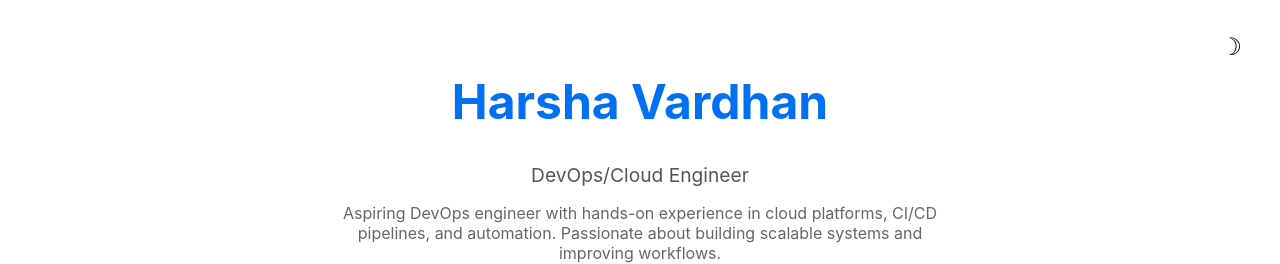
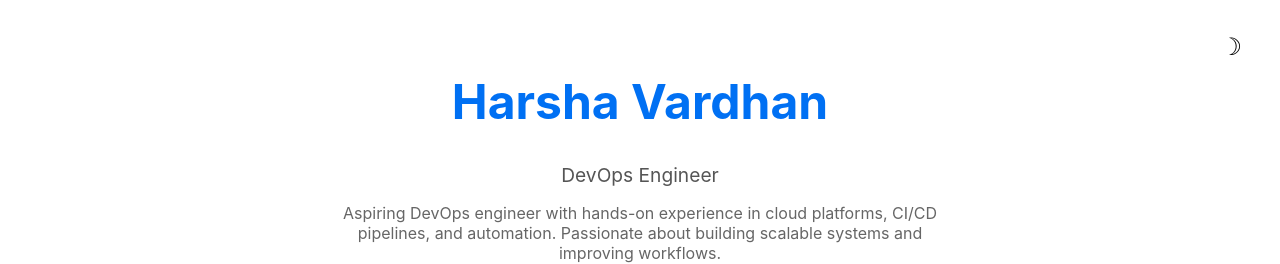
Before and after one commit to Harshavardhanchary/Devops-Assignment, a Next.js app: page / in a window 1280 px wide. Shown: the top 264 px of the page. Built offline with nearby package versions, Linux system fonts and the light colour scheme.

Commit message:
Update job title from 'Cloud Engineer' to 'Engineer'

```diff
--- a/pages/index.js
+++ b/pages/index.js
@@ -55,7 +55,7 @@ export default function Home() {
       <main className={styles.container}>
         <header className={styles.header}>
           <h1 className={styles.name}>Harsha Vardhan</h1>
-          <p className={styles.title}>DevOps/Cloud Engineer</p>
+          <p className={styles.title}>DevOps Engineer</p>
           <p className={styles.bio}>
             Aspiring DevOps engineer with hands-on experience in cloud platforms,
             CI/CD pipelines, and automation. Passionate about building scalable
```
